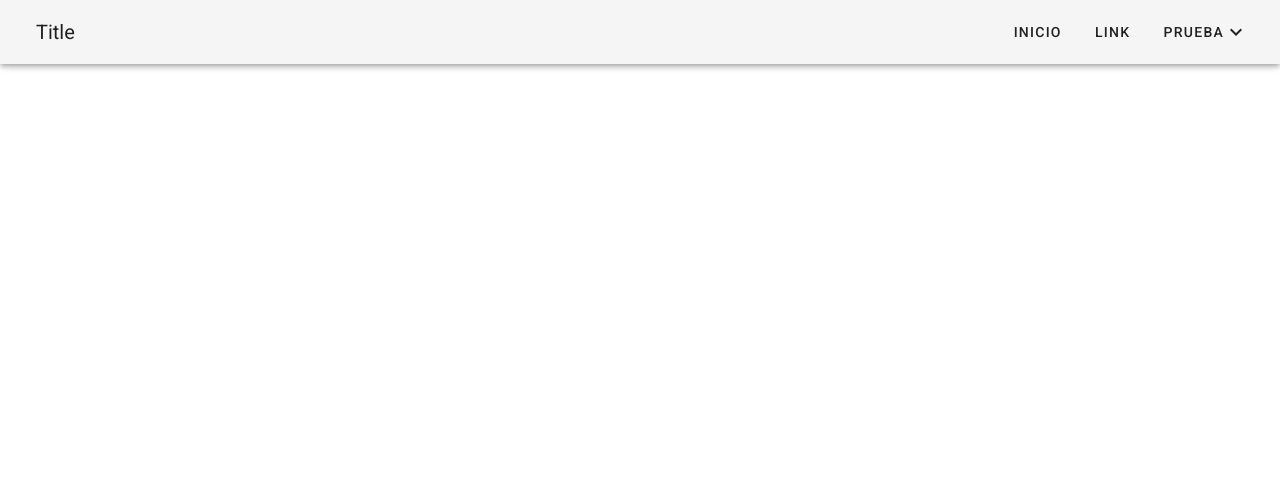
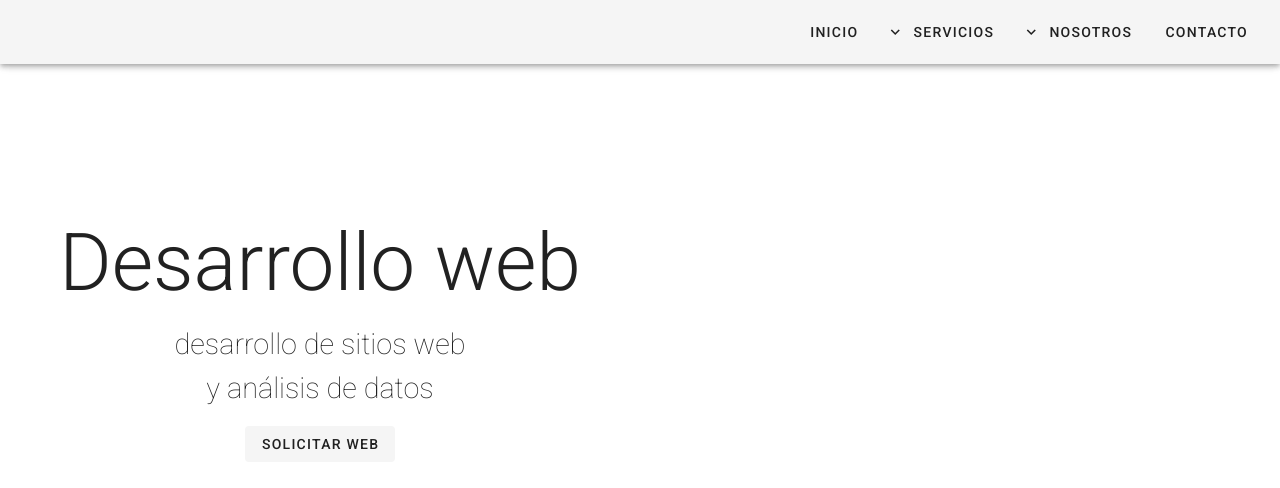
Before and after one commit to davidjared123/website, a Vue app: page /#/ in a window 1280 px wide. Shown: the top 488 px of the page. Built offline with nearby package versions, Linux system fonts and the light colour scheme.

Commit message:
Principal menu movil y web listo

```diff
--- a/src/App.vue
+++ b/src/App.vue
@@ -3,21 +3,26 @@
 
     <Toolbar></Toolbar>
 
-    <v-main>
+    <!-- <Main></Main> -->
 
-    </v-main>
+  <v-main>
+    <router-view>
+    </router-view>
+  </v-main>
 
   </v-app>
 </template>
 
 <script>
 import Toolbar from './components/Toolbar';
+import Main from './components/Main';
 
 export default {
   name: 'App',
 
   components: {
     Toolbar,
+    Main,
   },
 
   data: () => ({
--- /dev/null
+++ b/src/components/Main.vue
@@ -0,0 +1,53 @@
+<template>
+  <v-container fluid>
+      <v-row align="center">
+          <v-col class="text-center style" cols="12" md="6" >
+            <h1 class=" text-center">Desarrollo web</h1>
+            <p class="mb-0">desarrollo de sitios web</p>
+            <p>y análisis de datos</p>
+            <v-btn depressed>Solicitar Web</v-btn>
+
+          </v-col>
+          <v-col class="" cols="12" md="6">
+            <v-img src="@/../public/main.png" aspect-ratio="1.20"></v-img>
+          </v-col>
+      </v-row>
+  </v-container>
+</template>
+
+<script>
+export default {
+name: 'Main',
+data: ()=>{
+    return{
+
+    }
+}
+}
+</script>
+
+<style scoped>
+    h1{
+        font-size: 5rem;
+        font-weight: 300;
+    }
+    p{
+        font-size: 1.8rem;
+        font-weight: 280;
+    }
+
+    @media (max-width: 600px){
+    h1{
+       font-size: 3.5rem;
+    }
+    p{
+        font-size: 1rem;
+    }
+    }
+
+    @media (max-width: 400px){
+    h1{
+       font-size: 2.5rem;
+    }
+    }
+    </style>
--- a/src/components/Toolbar.vue
+++ b/src/components/Toolbar.vue
@@ -6,7 +6,9 @@
     >
       <v-app-bar-nav-icon class="hidden-sm-and-up" @click.stop="drawer = !drawer"></v-app-bar-nav-icon>
 
-      <v-toolbar-title>Title</v-toolbar-title>
+      <v-toolbar-title>
+        <v-img src="@/../public/codeweb.png" aspect-ratio="4.7" width="150px"></v-img>
+      </v-toolbar-title>
 
       <v-spacer></v-spacer>
 
@@ -15,16 +17,58 @@
         <span>INICIO</span>
       </v-btn>
 
+
+      <!-- ddddddddddddddddddddyyyyyyyyyyyyyyyyyyyydddddddddddddddddddddd -->
+      <v-menu offset-y>
+        <template v-slot:activator="{ on, attrs }" class="bg">
+        <v-btn
+        flat
+        text
+        v-bind="attrs"
+        v-on="on"
+        >
+          <v-icon left>expand_more</v-icon>
+          <span>SERVICIOS</span>
+        </v-btn>
+        </template>
+
+        <v-list>
+          <v-list-item
+          v-for="(item, index) in servicios" :key="index"
+          router :to="item.route"
+          class="width ">
+            <v-list-item-title>{{item.title}}</v-list-item-title>
+          </v-list-item>
+        </v-list>
+      </v-menu>
+
+      <v-menu offset-y>
+        <template v-slot:activator="{ on, attrs }" class="bg">
+        <v-btn
+        flat
+        text
+        v-bind="attrs"
+        v-on="on"
+        >
+          <v-icon left>expand_more</v-icon>
+          <span>Nosotros</span>
+        </v-btn>
+        </template>
+
+        <v-list>
+          <v-list-item
+          v-for="(item, index) in nosotros" :key="index"
+          router :to="item.route"
+          class="width ">
+            <v-list-item-title>{{item.title}}</v-list-item-title>
+          </v-list-item>
+        </v-list>
+      </v-menu>
+
       <v-btn text>
-        link
-        <!-- <span>Prueba</span>
-        <v-icon>expand_more</v-icon> -->
+        <span>contacto</span>
       </v-btn>
 
-      <v-btn text>
-        <span>Prueba</span>
-        <v-icon>expand_more</v-icon>
-      </v-btn>
       </v-toolbar-items>
     </v-app-bar>
 
@@ -37,12 +81,9 @@
 >
       <v-list-item>
         <v-list-item-content>
-          <v-list-item-title class="title">
-            Application
+          <v-list-item-title class="title ml-7">
+            <v-img src="@/../public/codeweb.png" aspect-ratio="4.7" width="160px"></v-img>
           </v-list-item-title>
-          <v-list-item-subtitle>
-            subtext
-          </v-list-item-subtitle>
         </v-list-item-content>
       </v-list-item>
 
@@ -65,6 +106,32 @@
             <v-list-item-title>{{ item.title }}</v-list-item-title>
           </v-list-item-content>
         </v-list-item>
+
+      <v-list-group
+        v-for="item in drawerItems"
+        :key="item.title"
+        v-model="item.active"
+        :prepend-icon="item.action"
+        no-action
+      >
+        <template v-slot:activator>
+          <v-list-item-content>
+            <v-list-item-title v-text="item.title"></v-list-item-title>
+          </v-list-item-content>
+        </template>
+
+        <v-list-item
+          v-for="subItem in item.items"
+          :key="subItem.title"
+          @click="subItem.route"
+        >
+          <v-list-item-content>
+            <v-list-item-title v-text="subItem.title"></v-list-item-title>
+          </v-list-item-content>
+        </v-list-item>
+      </v-list-group>
+
+
       </v-list>
     </v-navigation-drawer>
 
@@ -77,12 +144,56 @@
 
     data: () => ({
       drawer: null,
+
+      drawerItems: [
+          {
+            action: 'design_services',
+            title: 'SERVICIOS',
+            items: [
+              {title: 'Desarrollo web', route: '/' },
+              {title: 'Analisis de datos', route: '/data' },
+              {title: 'Landing Pages', route: '/landing-pages' },
+              {title: 'Diseño de Logos', route: '/marca' },
+              {title: 'Diseño Grafico', route: '/design' },
+              {title: 'Marketing digital', route: '/marketing' }
+            ],
+          },
+          {
+            action: 'group',
+            title: 'NOSOTROS',
+            items: [
+              {title: "Nuestro equipo", route: '/equipo'},
+              {title: "Portafolio", route: 'portafolio'},
+            ],
+          },
+        ],
+
+
+
       items: [
-          { title: 'Dashboard', icon: 'dashboard' },
-          { title: 'Photos', icon: 'image' },
-          { title: 'About', icon: 'help' },
+          { title: 'INICIO', icon: 'home' },
+          { title: 'CONTACTO', icon: 'call' },
         ],
+        servicios: [
+          {title: 'Desarrollo web', route: '/' },
+          {title: 'Analisis de datos', route: '/data' },
+          {title: 'Landing Pages', route: '/landing-pages' },
+          {title: 'Diseño de Logos', route: '/marca' },
+          {title: 'Diseño Grafico', route: '/design' },
+          {title: 'Marketing digital', route: '/marketing' }
+        ],
+        nosotros: [
+         {title: "Nuestro equipo", route: '/equipo'},
+         {title: "Portafolio", route: 'portafolio'},
+        ],
+
         right: null,
       }),
   }
 </script>
+
+<style scoped>
+    .width{
+      text-align: right;
+    }
+</style>
--- a/src/views/About.vue
+++ b/src/views/About.vue
@@ -1,5 +1,71 @@
 <template>
-  <div class="about">
-    <h1>This is an about page</h1>
-  </div>
+  <v-container fluid>
+    <v-row>
+      <v-col cols="12">
+        <v-row
+          align="center"
+          justify="center"
+
+          class="grey lighten-5 text-center"
+          style="height: 100vh;"
+        >
+
+            <h1 >HOLA</h1>
+
+
+        </v-row>
+      </v-col>
+      <v-col cols="12">
+        <v-row justify="center">
+          <v-col
+            cols="6"
+            md="2"
+          >
+            <v-select
+              v-model="alignment"
+              :items="alignmentsAvailable"
+              label="Align"
+            ></v-select>
+          </v-col>
+
+          <v-col
+            cols="6"
+            md="2"
+          >
+            <v-select
+              v-model="justify"
+              :items="justifyAvailable"
+              label="Justify"
+            ></v-select>
+          </v-col>
+        </v-row>
+      </v-col>
+    </v-row>
+  </v-container>
 </template>
+
+<script>
+  export default {
+    data () {
+      return {
+        alignmentsAvailable: [
+          'start',
+          'center',
+          'end',
+          'baseline',
+          'stretch',
+        ],
+        alignment: 'center',
+        dense: false,
+        justifyAvailable: [
+          'start',
+          'center',
+          'end',
+          'space-around',
+          'space-between',
+        ],
+        justify: 'center',
+      }
+    },
+  }
+</script>
--- /dev/null
+++ b/src/views/Home.vue
@@ -0,0 +1,18 @@
+<template>
+<Main></Main>
+</template>
+
+<script>
+import Main from '@/components/Main';
+
+export default {
+
+  components: {
+    Main,
+  }
+}
+</script>
+
+<style>
+
+</style>
```
Also changed, not shown: public/codeweb.png (added), public/main.png (added).
